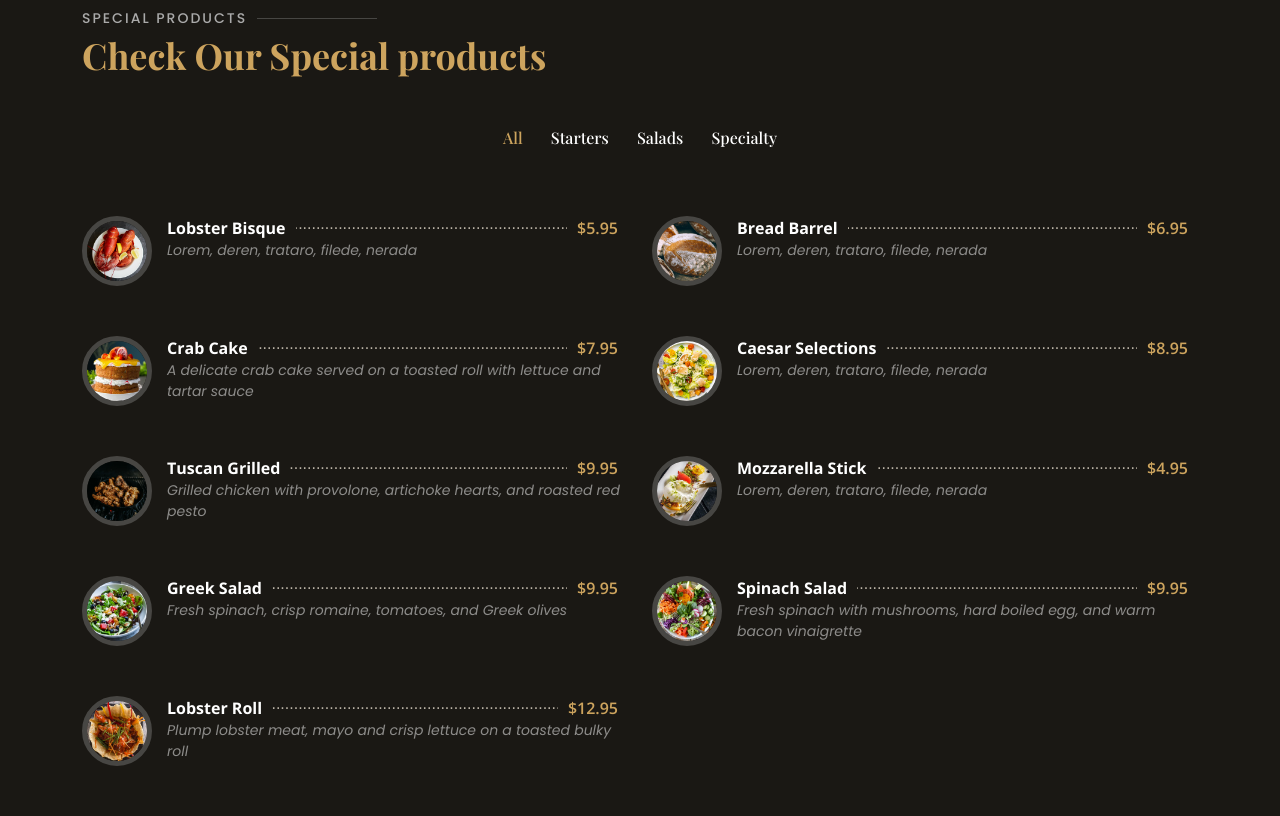
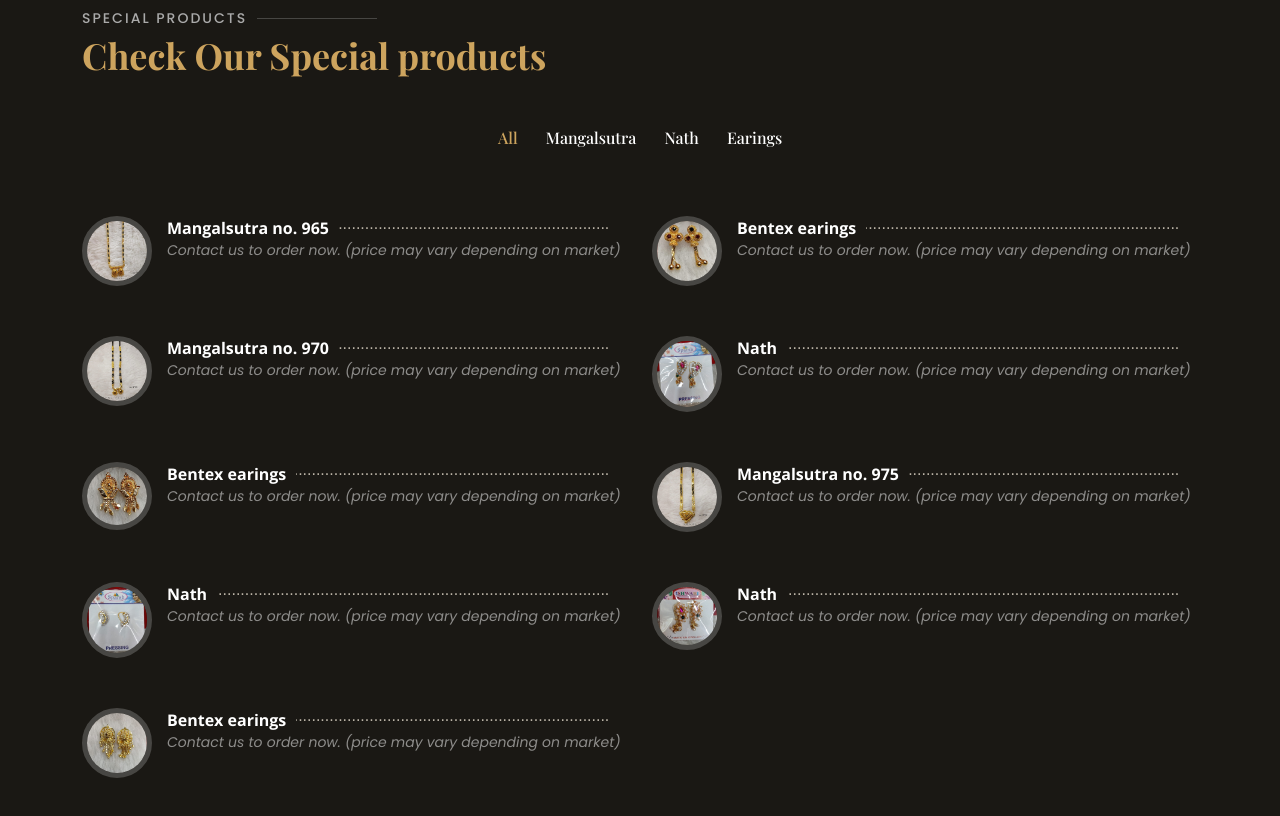
Before and after one commit to Ankit-kadam24/tejaljewellers.com, a plain HTML site: page index.html in a window 1280 px wide. Shown: the part 1980-2796 px from the top of the page. Drawn offline with nearby package versions, Linux system fonts and the light colour scheme; a web font is replaced by a local one.

Commit message:
Fifth commit

```diff
--- a/index.html
+++ b/index.html
@@ -69,7 +69,7 @@
           <li><a class="nav-link scrollto active" href="#hero">Home</a></li>
           <li><a class="nav-link scrollto" href="#about">About</a></li>
           <!-- <li><a class="nav-link scrollto" href="#menu">Menu</a></li> -->
-          <li><a class="nav-link scrollto" href="#specials">Specials</a></li>
+          <li><a class="nav-link scrollto" href="#menu">Specials</a></li>
           <!-- <li><a class="nav-link scrollto" href="#events">Events</a></li>
           <li><a class="nav-link scrollto" href="#chefs">Chefs</a></li> -->
           <li><a class="nav-link scrollto" href="inner-page.html">Gallery</a></li>
@@ -114,7 +114,7 @@
         <div class="col-lg-8">
           <h1>Welcome to <span>Tejal Jewellers</span></h1>
           <!-- <h2>Top Imitation Jewellery Wholesaler in Mumbai!</h2> -->
-          <h2>TOP IMITATION JEWELLERY WHOLESALER IN MUMBAI!</h2>
+          <h2>TOP IMITATION JEWELLERY WHOLESALER IN MUMBAI !</h2>
 
           <div class="btns">
             <a href="#menu" class="btn-menu animated fadeInUp scrollto">Special products</a>
@@ -225,9 +225,9 @@
           <div class="col-lg-12 d-flex justify-content-center">
             <ul id="menu-flters">
               <li data-filter="*" class="filter-active">All</li>
-              <li data-filter=".filter-starters">Starters</li>
-              <li data-filter=".filter-salads">Salads</li>
-              <li data-filter=".filter-specialty">Specialty</li>
+              <li data-filter=".filter-starters">Mangalsutra</li>
+              <li data-filter=".filter-salads">Nath</li>
+              <li data-filter=".filter-specialty">Earings</li>
             </ul>
           </div>
         </div>
@@ -235,92 +235,93 @@
         <div class="row menu-container" data-aos="fade-up" data-aos-delay="200">
 
           <div class="col-lg-6 menu-item filter-starters">
-            <img src="assets/img/menu/lobster-bisque.jpg" class="menu-img" alt="">
+            <img src="assets/img/Special products/Mangalsutra no 9650.jpg" class="menu-img" alt="">
             <div class="menu-content">
-              <a href="#">Lobster Bisque</a><span>$5.95</span>
+              <a href="#">Mangalsutra no. 965</a><span></span>
+              <!-- <a href="#">Mangalsutra no. 965</a><span></span> -->
             </div>
             <div class="menu-ingredients">
-              Lorem, deren, trataro, filede, nerada
+              Contact us to order now. (price may vary depending on market)
             </div>
           </div>
 
           <div class="col-lg-6 menu-item filter-specialty">
-            <img src="assets/img/menu/bread-barrel.jpg" class="menu-img" alt="">
+            <img src="assets/img/Special products/Bentex earings1.jpg" class="menu-img" alt="">
             <div class="menu-content">
-              <a href="#">Bread Barrel</a><span>$6.95</span>
+              <a href="#">Bentex earings</a><span></span>
             </div>
             <div class="menu-ingredients">
-              Lorem, deren, trataro, filede, nerada
+              Contact us to order now. (price may vary depending on market)
             </div>
           </div>
 
           <div class="col-lg-6 menu-item filter-starters">
-            <img src="assets/img/menu/cake.jpg" class="menu-img" alt="">
+            <img src="assets/img/Special products/Mangalsutra no 970.jpg" class="menu-img" alt="">
             <div class="menu-content">
-              <a href="#">Crab Cake</a><span>$7.95</span>
+              <a href="#">Mangalsutra no. 970</a><span></span>
             </div>
             <div class="menu-ingredients">
-              A delicate crab cake served on a toasted roll with lettuce and tartar sauce
+              Contact us to order now. (price may vary depending on market)
             </div>
           </div>
 
           <div class="col-lg-6 menu-item filter-salads">
-            <img src="assets/img/menu/caesar.jpg" class="menu-img" alt="">
+            <img src="assets/img/Special products/Nath.jpg" class="menu-img" alt="">
             <div class="menu-content">
-              <a href="#">Caesar Selections</a><span>$8.95</span>
+              <a href="#">Nath</a><span></span>
             </div>
             <div class="menu-ingredients">
-              Lorem, deren, trataro, filede, nerada
+              Contact us to order now. (price may vary depending on market)
             </div>
           </div>
 
           <div class="col-lg-6 menu-item filter-specialty">
-            <img src="assets/img/menu/tuscan-grilled.jpg" class="menu-img" alt="">
+            <img src="assets/img/Special products/Bentex earings2.jpg" class="menu-img" alt="">
             <div class="menu-content">
-              <a href="#">Tuscan Grilled</a><span>$9.95</span>
+              <a href="#">Bentex earings</a><span></span>
             </div>
             <div class="menu-ingredients">
-              Grilled chicken with provolone, artichoke hearts, and roasted red pesto
+              Contact us to order now. (price may vary depending on market)
             </div>
           </div>
 
           <div class="col-lg-6 menu-item filter-starters">
-            <img src="assets/img/menu/mozzarella.jpg" class="menu-img" alt="">
+            <img src="assets/img/Special products/Mangalsutra no 975.jpg" class="menu-img" alt="">
             <div class="menu-content">
-              <a href="#">Mozzarella Stick</a><span>$4.95</span>
+              <a href="#">Mangalsutra no. 975</a><span></span>
             </div>
             <div class="menu-ingredients">
-              Lorem, deren, trataro, filede, nerada
+              Contact us to order now. (price may vary depending on market)
             </div>
           </div>
 
           <div class="col-lg-6 menu-item filter-salads">
-            <img src="assets/img/menu/greek-salad.jpg" class="menu-img" alt="">
+            <img src="assets/img/Special products/Nath 2.jpg" class="menu-img" alt="">
             <div class="menu-content">
-              <a href="#">Greek Salad</a><span>$9.95</span>
+              <a href="#">Nath</a><span></span>
             </div>
             <div class="menu-ingredients">
-              Fresh spinach, crisp romaine, tomatoes, and Greek olives
+              Contact us to order now. (price may vary depending on market)
             </div>
           </div>
 
           <div class="col-lg-6 menu-item filter-salads">
-            <img src="assets/img/menu/spinach-salad.jpg" class="menu-img" alt="">
+            <img src="assets/img/Special products/Nath 3.jpg" class="menu-img" alt="">
             <div class="menu-content">
-              <a href="#">Spinach Salad</a><span>$9.95</span>
+              <a href="#">Nath</a><span></span>
             </div>
             <div class="menu-ingredients">
-              Fresh spinach with mushrooms, hard boiled egg, and warm bacon vinaigrette
+              Contact us to order now. (price may vary depending on market)
             </div>
           </div>
 
           <div class="col-lg-6 menu-item filter-specialty">
-            <img src="assets/img/menu/lobster-roll.jpg" class="menu-img" alt="">
+            <img src="assets/img/Special products/Bentex earings3.jpg" class="menu-img" alt="">
             <div class="menu-content">
-              <a href="#">Lobster Roll</a><span>$12.95</span>
+              <a href="#">Bentex earings</a><span></span>
             </div>
             <div class="menu-ingredients">
-              Plump lobster meat, mayo and crisp lettuce on a toasted bulky roll
+              Contact us to order now. (price may vary depending on market)
             </div>
           </div>
 
@@ -427,7 +428,7 @@
       </div>
     </section><!-- End Specials Section -->
 
-    <!-- ======= Events Section ======= -->
+    <!-- ======= Events Section =======
     <section id="events" class="events">
       <div class="container" data-aos="fade-up">
 
@@ -464,7 +465,7 @@
                   </p>
                 </div>
               </div>
-            </div><!-- End testimonial item -->
+            </div><!-- End testimonial item
 
             <div class="swiper-slide">
               <div class="row event-item">
@@ -491,7 +492,7 @@
                   </p>
                 </div>
               </div>
-            </div><!-- End testimonial item -->
+            </div><!-- End testimonial item
 
             <div class="swiper-slide">
               <div class="row event-item">
@@ -518,7 +519,7 @@
                   </p>
                 </div>
               </div>
-            </div><!-- End testimonial item -->
+            </div><!-- End testimonial item
 
           </div>
           <div class="swiper-pagination"></div>
@@ -594,7 +595,11 @@
               <div class="testimonial-item">
                 <p>
                   <i class="bx bxs-quote-alt-left quote-icon-left"></i>
-                  Proin iaculis purus consequat sem cure digni ssim donec porttitora entum suscipit rhoncus. Accusantium quam, ultricies eget id, aliquam eget nibh et. Maecen aliquam, risus at semper.
+                  I am very pleased with my purchases and wish that I would of found you earlier!
+                  I have a small online shop on Etsy but have been making jewelry for 10+ years now.
+                  <!-- I will definitely order many times in the future and will pass your name on to my fellow artisans so they may also go shopping,
+                  too! -->
+
                   <i class="bx bxs-quote-alt-right quote-icon-right"></i>
                 </p>
                 <img src="assets/img/testimonials/testimonials-1.jpg" class="testimonial-img" alt="">
@@ -607,7 +612,10 @@
               <div class="testimonial-item">
                 <p>
                   <i class="bx bxs-quote-alt-left quote-icon-left"></i>
-                  Export tempor illum tamen malis malis eram quae irure esse labore quem cillum quid cillum eram malis quorum velit fore eram velit sunt aliqua noster fugiat irure amet legam anim culpa.
+                  Thank you for everything!  The items are of high quality,
+                  the service is superb and packaging is impeccable.
+                  I will definitely order again!
+                  <br>
                   <i class="bx bxs-quote-alt-right quote-icon-right"></i>
                 </p>
                 <img src="assets/img/testimonials/testimonials-2.jpg" class="testimonial-img" alt="">
@@ -620,7 +628,10 @@
               <div class="testimonial-item">
                 <p>
                   <i class="bx bxs-quote-alt-left quote-icon-left"></i>
-                  Enim nisi quem export duis labore cillum quae magna enim sint quorum nulla quem veniam duis minim tempor labore quem eram duis noster aute amet eram fore quis sint minim.
+                  I have been incredibly pleased with everything from Tejal Jewellers!
+                  I'm a small business customer,
+                  but I feel like I matter to you guys and that's nice … and rare.
+
                   <i class="bx bxs-quote-alt-right quote-icon-right"></i>
                 </p>
                 <img src="assets/img/testimonials/testimonials-3.jpg" class="testimonial-img" alt="">
@@ -633,7 +644,11 @@
               <div class="testimonial-item">
                 <p>
                   <i class="bx bxs-quote-alt-left quote-icon-left"></i>
-                  Fugiat enim eram quae cillum dolore dolor amet nulla culpa multos export minim fugiat minim velit minim dolor enim duis veniam ipsum anim magna sunt elit fore quem dolore labore illum veniam.
+                  Absolutely fantastic Earrings! I’ve ordered from Tejal Jewellers for years and they are super-duper.
+                  Being a small jewelry designer/business owner,
+                  <!-- their products have always given my designs that little ‘something extra’.  -->
+                  that I feel helps my sales.
+                  <!-- Customer service A+ -->
                   <i class="bx bxs-quote-alt-right quote-icon-right"></i>
                 </p>
                 <img src="assets/img/testimonials/testimonials-4.jpg" class="testimonial-img" alt="">
@@ -646,7 +661,7 @@
               <div class="testimonial-item">
                 <p>
                   <i class="bx bxs-quote-alt-left quote-icon-left"></i>
-                  Quis quorum aliqua sint quem legam fore sunt eram irure aliqua veniam tempor noster veniam enim culpa labore duis sunt culpa nulla illum cillum fugiat legam esse veniam culpa fore nisi cillum quid.
+                  Very happy with purchase, even prettier in reality than in the pic. Sizing spot on.
                   <i class="bx bxs-quote-alt-right quote-icon-right"></i>
                 </p>
                 <img src="assets/img/testimonials/testimonials-5.jpg" class="testimonial-img" alt="">
```
Also changed, not shown: assets/img/Special products/Bentex earings1.jpg (added), assets/img/Special products/Bentex earings2.jpg (added), assets/img/Special products/Bentex earings3.jpg (added), assets/img/Special products/Bentex earings4.jpg (added), assets/img/Special products/Bentex earings5.jpg (added), assets/img/Special products/Mangalsutra no 9650.jpg (added), assets/img/Special products/Mangalsutra no 970.jpg (added), assets/img/Special products/Mangalsutra no 975.jpg (added), assets/img/Special products/Mangalsutra no 980.jpg (added), assets/img/Special products/Mangalsutra no 985.jpg (added), assets/img/Special products/Mangalsutra no 990.jpg (added), assets/img/Special products/Nath 2.jpg (added), assets/img/Special products/Nath 3.jpg (added), assets/img/Special products/Nath 4.jpg (added), 2 more files.
